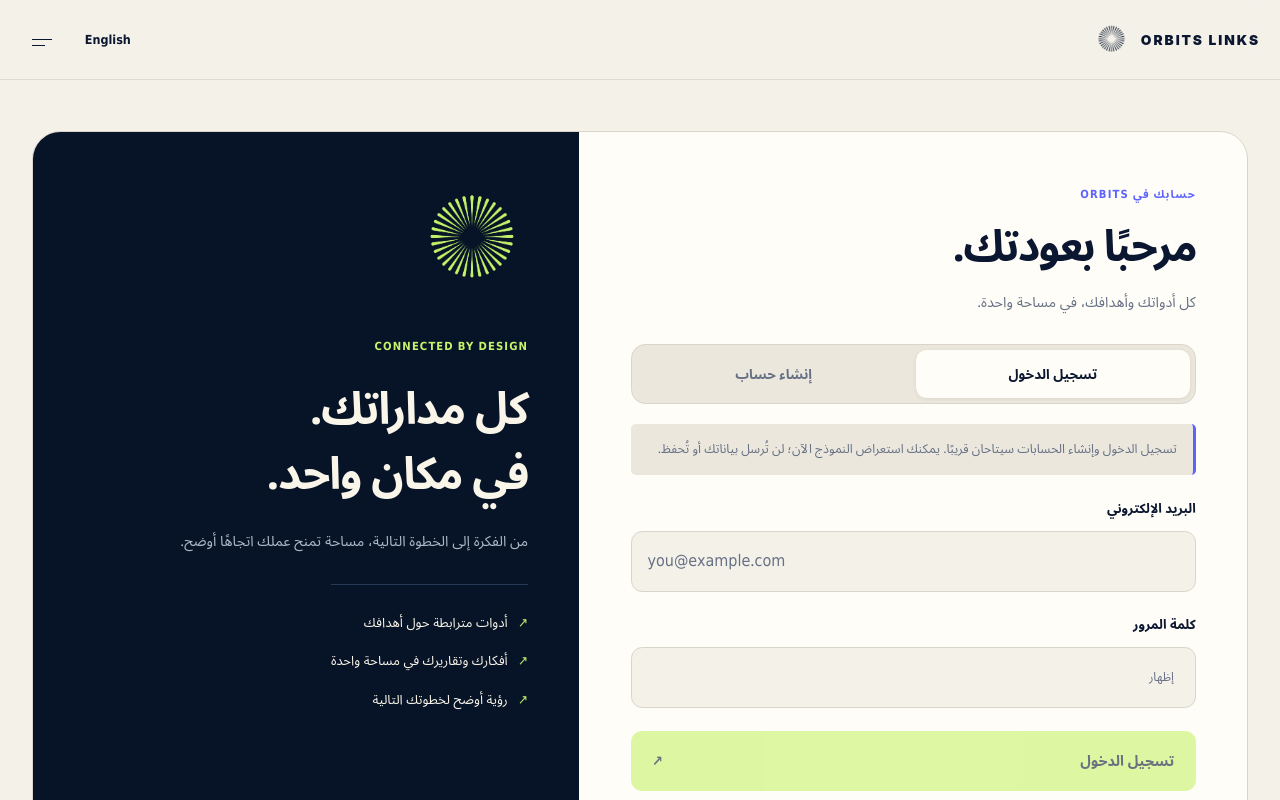
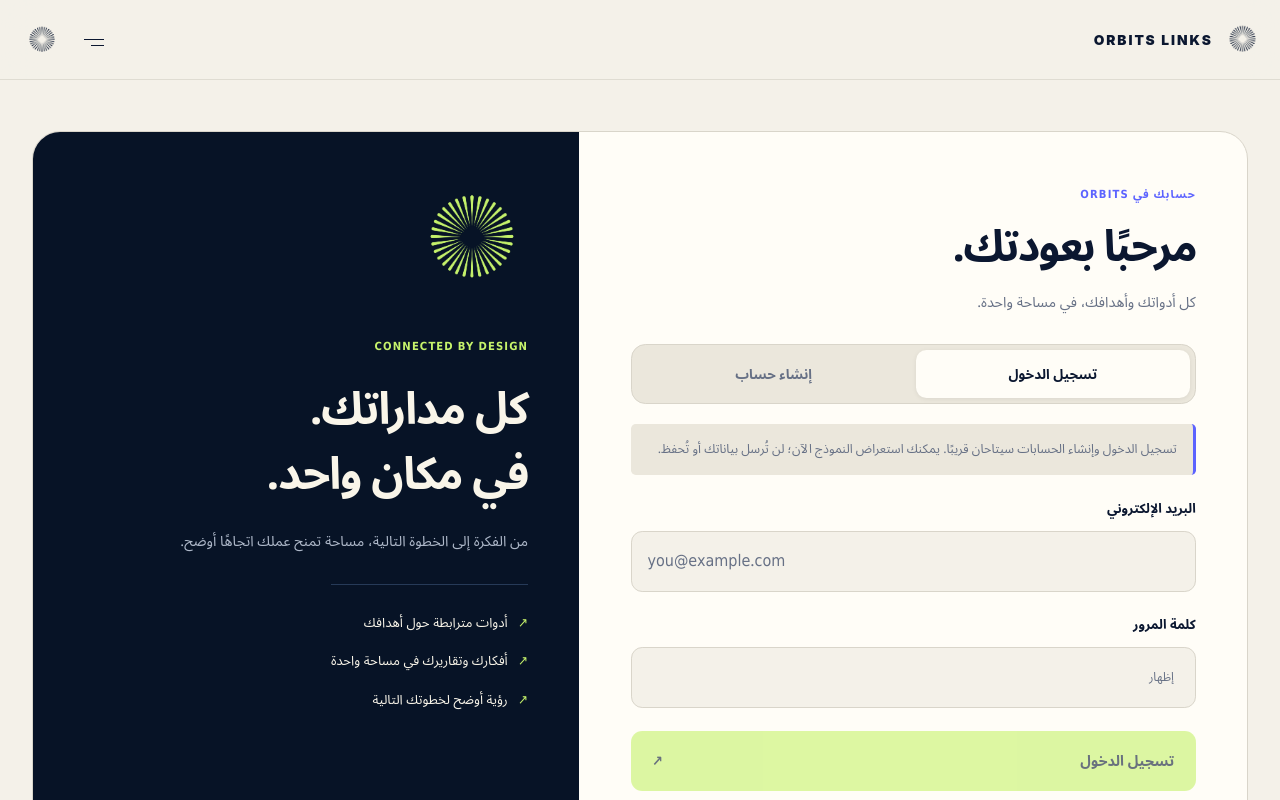
Before and after one commit to mqhard/ORBITSLINKS, a Next.js app: page /auth in a window 1280 px wide. Shown: the top 800 px of the page. Built offline with nearby package versions, Linux system fonts and the light colour scheme.

Commit message:
Consolidate header account and preferences in ORBITS menu

```diff
--- /dev/null
+++ b/src/components/orbits-menu.module.css
@@ -0,0 +1,20 @@
+.root { position: relative; flex: none; }
+.trigger { display: grid; place-items: center; width: 44px; height: 44px; padding: 4px; border: 1px solid transparent; border-radius: 50%; background: transparent; color: var(--ink); transition: background-color 150ms ease, border-color 150ms ease; }
+.trigger .mark { width: 34px; }
+.trigger:hover { background: var(--surface-2); }
+.trigger[aria-expanded="true"] { background: var(--surface-2); border-color: var(--line); }
+.trigger:focus-visible { outline: 2px solid var(--focus); outline-offset: 3px; }
+.panel { position: absolute; z-index: 80; inset-block-start: calc(100% + .75rem); inset-inline-end: 0; width: min(23rem, calc(100vw - 2rem)); max-height: calc(100dvh - 7rem); overflow-y: auto; overscroll-behavior: contain; padding: .4rem; border: 1px solid var(--line); border-radius: 1.1rem; background: var(--surface); color: var(--ink); box-shadow: var(--shadow); text-align: start; }
+.panel[hidden] { display: none; }
+.title { margin: 0; padding: 1rem .8rem; border-block-end: 1px solid var(--line); font-size: .85rem; font-weight: 750; }
+.accounts { display: grid; gap: .2rem; padding-block: .5rem; }
+.accounts a { display: grid; grid-template-columns: 20px minmax(0, 1fr) 20px; align-items: center; gap: .75rem; min-height: 48px; padding: .7rem .8rem; border-radius: .65rem; text-decoration: none; font-size: .86rem; }
+.arrow { color: var(--muted); }
+.arrow:dir(rtl) { transform: scaleX(-1); }
+.preferences { display: grid; grid-template-columns: minmax(0, .8fr) minmax(0, 1.2fr); gap: .3rem; padding-block-start: .5rem; border-block-start: 1px solid var(--line); }
+.preferences button { display: flex; align-items: center; gap: .55rem; min-height: 48px; min-width: 0; padding: .7rem .6rem; border: 0; border-radius: .65rem; background: transparent; color: var(--ink); text-align: start; font-size: .75rem; line-height: 1.5; }
+.preferences svg { flex: none; }
+.accounts a:hover, .preferences button:hover { background: var(--surface-2); }
+.panel :is(a, button):focus-visible { outline: 2px solid var(--focus); outline-offset: -2px; }
+@media (max-width: 400px) { .preferences { grid-template-columns: 1fr; } }
+@media (prefers-reduced-motion: reduce) { .trigger { transition: none; } }
--- /dev/null
+++ b/src/components/orbits-menu.tsx
@@ -0,0 +1,86 @@
+"use client";
+
+import { useEffect, useId, useRef, useState } from "react";
+import { BrandLogo } from "./brand-logo";
+import { useSitePreferences } from "./site-preferences";
+import { headerActions } from "@/content/navigation";
+import styles from "./orbits-menu.module.css";
+
+type IconName = "user" | "plus" | "globe" | "moon" | "sun" | "arrow";
+function MenuIcon({ name, className }: { name: IconName; className?: string }) {
+  return <svg className={className} width="20" height="20" viewBox="0 0 24 24" fill="none" stroke="currentColor" strokeWidth="1.6" strokeLinecap="round" strokeLinejoin="round" aria-hidden="true" focusable="false">
+    {name === "user" && <><circle cx="12" cy="8" r="3.5" /><path d="M4.5 21v-2a7.5 7.5 0 0 1 15 0v2" /></>}
+    {name === "plus" && <><circle cx="12" cy="12" r="9" /><path d="M12 8v8M8 12h8" /></>}
+    {name === "globe" && <><circle cx="12" cy="12" r="9" /><ellipse cx="12" cy="12" rx="4" ry="9" /><path d="M3 12h18" /></>}
+    {name === "moon" && <path d="M20.5 14A9 9 0 0 1 10 3.5 9 9 0 1 0 20.5 14Z" />}
+    {name === "sun" && <><circle cx="12" cy="12" r="4" /><path d="M12 2v2m0 16v2M2 12h2m16 0h2M5 5l1.5 1.5m11 11L19 19M5 19l1.5-1.5m11-11L19 5" /></>}
+    {name === "arrow" && <path d="M5 12h14m-5-5 5 5-5 5" />}
+  </svg>;
+}
+
+type OrbitsMenuProps = { open: boolean; onOpenChange: (open: boolean) => void; authenticated: boolean };
+
+export function OrbitsMenu({ open, onOpenChange, authenticated }: OrbitsMenuProps) {
+  const { locale, setLocale, setTheme } = useSitePreferences();
+  const ar = locale === "ar";
+  const id = useId();
+  const rootRef = useRef<HTMLDivElement>(null);
+  const panelRef = useRef<HTMLDivElement>(null);
+  const buttonRef = useRef<HTMLButtonElement>(null);
+  const [dark, setDark] = useState(false);
+
+  useEffect(() => {
+    // Observe the existing provider's resolved theme, including system preference changes.
+    const root = document.documentElement;
+    const update = () => setDark(root.dataset.theme === "dark");
+    update();
+    const observer = new MutationObserver(update);
+    observer.observe(root, { attributes: true, attributeFilter: ["data-theme"] });
+    return () => observer.disconnect();
+  }, []);
+
+  useEffect(() => {
+    if (open) panelRef.current?.querySelector<HTMLAnchorElement>("a[href]")?.focus();
+  }, [open]);
+
+  useEffect(() => {
+    if (!open) return;
+    const outside = (event: Event) => {
+      if (!rootRef.current?.contains(event.target as Node)) onOpenChange(false);
+    };
+    const keydown = (event: KeyboardEvent) => {
+      if (event.key === "Escape") {
+        event.preventDefault();
+        onOpenChange(false);
+        buttonRef.current?.focus();
+      }
+    };
+    document.addEventListener("pointerdown", outside);
+    document.addEventListener("focusin", outside);
+    document.addEventListener("keydown", keydown);
+    return () => {
+      document.removeEventListener("pointerdown", outside);
+      document.removeEventListener("focusin", outside);
+      document.removeEventListener("keydown", keydown);
+    };
+  }, [open, onOpenChange]);
+
+  return <div className={styles.root} ref={rootRef}>
+    <button className={styles.trigger} type="button" ref={buttonRef} aria-label={ar ? "فتح قائمة ORBITS" : "Open ORBITS menu"} aria-expanded={open} aria-controls={id} onClick={() => onOpenChange(!open)}>
+      <BrandLogo className={styles.mark} />
+    </button>
+    <div className={styles.panel} id={id} ref={panelRef} hidden={!open} role="region" aria-labelledby={`${id}-title`}>
+      <p className={styles.title} id={`${id}-title`}>{ar ? "مساحتك في ORBITS" : "Your space on ORBITS"}</p>
+      <div className={styles.accounts}>
+        {authenticated ? <a href={headerActions.workspace.href} onClick={() => onOpenChange(false)}><MenuIcon name="user" /><span>{headerActions.workspace.label[locale]}</span><MenuIcon name="arrow" className={styles.arrow} /></a> : <>
+          <a href={headerActions.login.href} onClick={() => onOpenChange(false)}><MenuIcon name="user" /><span>{ar ? "تسجيل الدخول" : "Log in"}</span><MenuIcon name="arrow" className={styles.arrow} /></a>
+          <a href={headerActions.start.href} onClick={() => onOpenChange(false)}><MenuIcon name="plus" /><span>{ar ? "إنشاء حساب" : "Create an account"}</span><MenuIcon name="arrow" className={styles.arrow} /></a>
+        </>}
+      </div>
+      <div className={styles.preferences}>
+        <button type="button" onClick={() => setLocale(ar ? "en" : "ar")} aria-label={ar ? "التبديل إلى English" : "Switch to العربية"}><MenuIcon name="globe" /><span lang={ar ? "en" : "ar"}>{ar ? "English" : "العربية"}</span></button>
+        <button type="button" onClick={() => setTheme(dark ? "light" : "dark")}><MenuIcon name={dark ? "sun" : "moon"} /><span>{dark ? (ar ? "المظهر الفاتح" : "Light appearance") : (ar ? "المظهر الداكن" : "Dark appearance")}</span></button>
+      </div>
+    </div>
+  </div>;
+}
--- a/src/components/public-header.module.css
+++ b/src/components/public-header.module.css
@@ -1,26 +1,23 @@
-.header { grid-template-columns: auto 1fr auto; gap: 1.2rem; padding-inline: max(1.25rem, calc((100vw - 100rem) / 2)); }
+.header { grid-template-columns: auto minmax(0, 1fr) auto; gap: 1rem; padding-inline: max(1.25rem, calc((100vw - 100rem) / 2)); }
 .header :global(.wordmark) { white-space: nowrap; }
 .header :global(.desktop-nav) { justify-content: center; gap: 1rem; }
-.header :global(.header-controls) { gap: .35rem; }
+.header :global(.header-controls) { gap: .8rem; }
 .desktopActions { display: flex; align-items: center; gap: .5rem; }
 .pending { border: 0; background: none; color: var(--muted); font-size: .8rem; font-weight: 700; padding: 0; cursor: default; }
 .pending:disabled { opacity: 1; }
 .pending { display: grid; gap: .15rem; text-align: start; }
 .pending small { display: block; font-size: .6rem; font-weight: 400; }
-.workspace { border: 1px solid var(--line); border-radius: 999px; padding: .7rem .85rem; font-size: .78rem; font-weight: 700; text-decoration: none; white-space: nowrap; }
-.workspace:hover { border-color: var(--indigo); }
-.header .start { white-space: nowrap; }
+.header .start { display: inline-flex; white-space: nowrap; }
 .mobileMenu { display: none; }
 
 @media (max-width: 1380px) {
-  .header { grid-template-columns: 1fr auto; direction: ltr; min-height: 5rem; }
-  .header :global(.wordmark) { grid-column: 2; grid-row: 1; }
-  .header :global(.header-controls) { grid-column: 1; grid-row: 1; justify-content: flex-start; gap: .8rem; }
-  .header :global(.desktop-nav), .header :global(.theme-control), .desktopActions { display: none; }
-  .header :global(.menu-button) { display: flex; order: -1; min-width: 44px; min-height: 44px; justify-content: center; padding: .5rem; }
+  .header { grid-template-columns: minmax(0, 1fr) auto; min-height: 5rem; }
+  .header :global(.wordmark) { grid-column: 1; grid-row: 1; }
+  .header :global(.header-controls) { grid-column: 2; grid-row: 1; justify-content: flex-end; gap: .5rem; }
+  .header :global(.desktop-nav), .desktopActions { display: none; }
+  .header :global(.menu-button) { display: flex; min-width: 44px; min-height: 44px; justify-content: center; padding: .5rem; }
   .header :global(.menu-button[aria-expanded="true"] i) { transform: rotate(45deg); }
   .header :global(.menu-button[aria-expanded="true"] i)::after { width: 100%; inset-block-start: 0; transform: rotate(-90deg); }
-  .header :global(.locale-button) { min-height: 44px; }
   .mobileMenu {
     --ink: #f9f5e9;
     --muted: #aeb8c9;
@@ -66,14 +63,14 @@
   .mobileMenu nav .label { font: inherit; color: inherit; }
   .mobileMenu nav small { font-size: .65rem; color: var(--muted); }
   .mobileMenu nav b { font-size: 1rem; }
-  .mobileActions { display: grid; grid-template-columns: 1fr 1fr; align-items: center; gap: .6rem; margin-block-start: 1.2rem; padding-block-start: 1rem; border-block-start: 1px solid var(--line); }
-  .mobileActions .workspace, .mobileActions .start { display: flex; justify-content: center; align-items: center; min-height: 44px; padding: .7rem .6rem; font-size: .8rem; text-align: center; }
+  .mobileActions { display: grid; grid-template-columns: 1fr; align-items: center; gap: .6rem; margin-block-start: 1.2rem; padding-block-start: 1rem; border-block-start: 1px solid var(--line); }
+  .mobileActions .start { display: flex; justify-content: center; align-items: center; min-height: 44px; padding: .7rem .6rem; font-size: .8rem; text-align: center; }
   .mobileActions > :only-child { grid-column: 1 / -1; }
   .mobileActions .start { background: var(--lime); color: #06152f; }
 }
 @media (max-width: 760px) {
   .header { min-height: 4.5rem; gap: .5rem; padding-inline: 1rem; }
-  .header :global(.header-controls) { gap: .35rem; }
+  .header :global(.header-controls) { gap: .8rem; }
   .header :global(.wordmark) { gap: .5rem; font-size: .64rem; letter-spacing: .08em; }
   .mobileMenu { inset-block-start: 4.5rem; }
 }
--- a/src/components/public-header.tsx
+++ b/src/components/public-header.tsx
@@ -2,7 +2,8 @@
 
 import { BrandLogo } from "@/components/brand-logo";
 
-import { useEffect, useRef, useState } from "react";
+import { useCallback, useEffect, useRef, useState } from "react";
+import { OrbitsMenu } from "./orbits-menu";
 import { homepageContent } from "@/content/homepage";
 import { useSitePreferences } from "@/components/site-preferences";
 import { orbitModules } from "@/content/workspace";
@@ -12,9 +13,14 @@
 // Presentation state only. Pass a verified session here when the auth service is connected.
 // This flag controls navigation and must never be used as an authorization boundary.
 export function PublicHeader({ authenticated = false }: { authenticated?: boolean }) {
-  const { locale, setLocale, theme, setTheme } = useSitePreferences();
+  const { locale } = useSitePreferences();
   const content = homepageContent[locale];
-  const [menuOpen, setMenuOpen] = useState(false);
+  const [openPanel, setOpenPanel] = useState<"navigation" | "account" | null>(null);
+  const menuOpen = openPanel === "navigation";
+  const setMenuOpen = (open: boolean) => setOpenPanel(open ? "navigation" : null);
+  const setAccountOpen = useCallback((open: boolean) => {
+    setOpenPanel(current => open ? "account" : current === "account" ? null : current);
+  }, []);
   const headerRef = useRef<HTMLElement>(null);
   const menuRef = useRef<HTMLDivElement>(null);
   const triggerRef = useRef<HTMLButtonElement>(null);
@@ -26,6 +32,10 @@
       delete document.body.dataset.menuOpen;
     };
   }, [menuOpen]);
+
+  useEffect(() => {
+    if (openPanel === "account") headerRef.current?.querySelectorAll<HTMLDetailsElement>("details[open]").forEach(detail => { detail.open = false; });
+  }, [openPanel]);
 
   useEffect(() => {
     const desktop = window.matchMedia("(min-width: 1381px)");
@@ -66,8 +76,7 @@
     return () => { document.removeEventListener("keydown", onKey); document.removeEventListener("click", onClick); };
   }, [menuOpen]);
 
-  const accountActions = <>
-    <a className={styles.workspace} href={authenticated ? headerActions.workspace.href : headerActions.login.href} onClick={() => setMenuOpen(false)}>{authenticated ? headerActions.workspace.label[locale] : headerActions.login.label[locale]}</a>
+  const primaryAction = <>
     {!authenticated && <a className={`header-cta ${styles.start}`} href={headerActions.start.href} onClick={() => setMenuOpen(false)}>{headerActions.start.label[locale]}<span aria-hidden="true">↗</span></a>}
   </>;
 
@@ -86,7 +95,7 @@
           {publicNavigation.map(item => item.pending ? (
             <button className={styles.pending} type="button" disabled data-target-route={item.href} title={soon} key={item.id}>{item.label[locale]}<small>{soon}</small></button>
           ) : item.menu ? (
-            <details className="mega-menu" name="primary-navigation" key={item.id}>
+            <details className="mega-menu" name="primary-navigation" key={item.id} onToggle={event => { if (event.currentTarget.open) setAccountOpen(false); }}>
               <summary>{item.label[locale]} <span aria-hidden="true">⌄</span></summary>
               {item.menu === "platform" ? <div className="mega-panel"><div className="mega-intro"><span>CONNECTED BY DESIGN</span><h2>{locale === "ar" ? "عشرة مدارات. رؤية واحدة." : "Ten orbits. One clear view."}</h2><a href="/workspace/home/">{locale === "ar" ? "استكشف المساحة" : "Explore workspace"} ↗</a></div><div className="mega-links">{orbitModules.map(m => <a href={`/workspace/${m.id}/`} key={m.id}><b>{m.symbol}</b>{m.name[locale]}<span>↗</span></a>)}</div></div>
                 : <div className="mega-panel compact-mega">{solutionNavigation.map(link => <a href={link.href} key={link.href}>{link.label[locale]} ↗</a>)}</div>}
@@ -95,28 +104,11 @@
         </nav>
 
         <div className="header-controls">
-          <button className="locale-button" type="button" lang={locale === "ar" ? "en" : "ar"} onClick={() => setLocale(locale === "ar" ? "en" : "ar")}>
-            {locale === "ar" ? "English" : "العربية"}
-          </button>
-          <label className="theme-control">
-            <span>{content.themeLabel}</span>
-            <select
-              value={theme}
-              onChange={(event) => {
-                const nextTheme = event.target.value;
-                if (nextTheme === "system" || nextTheme === "light" || nextTheme === "dark") setTheme(nextTheme);
-              }}
-              aria-label={content.themeLabel}
-            >
-              <option value="system">{content.themeOptions.system}</option>
-              <option value="light">{content.themeOptions.light}</option>
-              <option value="dark">{content.themeOptions.dark}</option>
-            </select>
-          </label>
-          <div className={styles.desktopActions}>{accountActions}</div>
-          <button ref={triggerRef} className="menu-button" type="button" aria-label={menuOpen ? content.close : content.menu} aria-expanded={menuOpen} aria-controls="mobile-menu" onClick={() => setMenuOpen((value) => !value)}>
+          <div className={styles.desktopActions}>{primaryAction}</div>
+          <button ref={triggerRef} className="menu-button" type="button" aria-label={menuOpen ? content.close : content.menu} aria-expanded={menuOpen} aria-controls="mobile-menu" onClick={() => setMenuOpen(!menuOpen)}>
             <i aria-hidden="true" />
           </button>
+          <OrbitsMenu open={openPanel === "account"} onOpenChange={setAccountOpen} authenticated={authenticated} />
         </div>
       </header>
 
@@ -129,7 +121,7 @@
               : <a key={item.id} href={item.href} onClick={() => setMenuOpen(false)}>{contents}</a>;
           })}
         </nav>
-        <div className={styles.mobileActions}>{accountActions}</div>
+        <div className={styles.mobileActions}>{primaryAction}</div>
       </div>
     </>
   );
```
